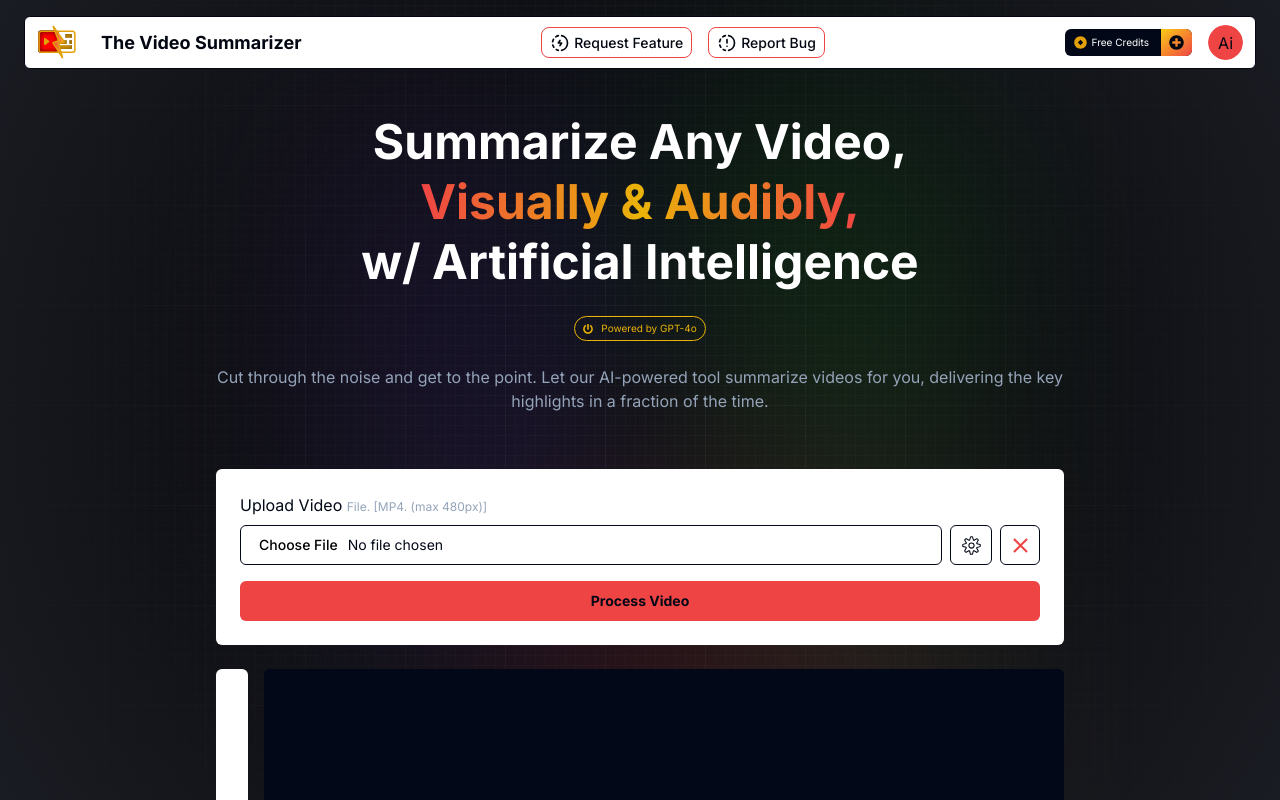
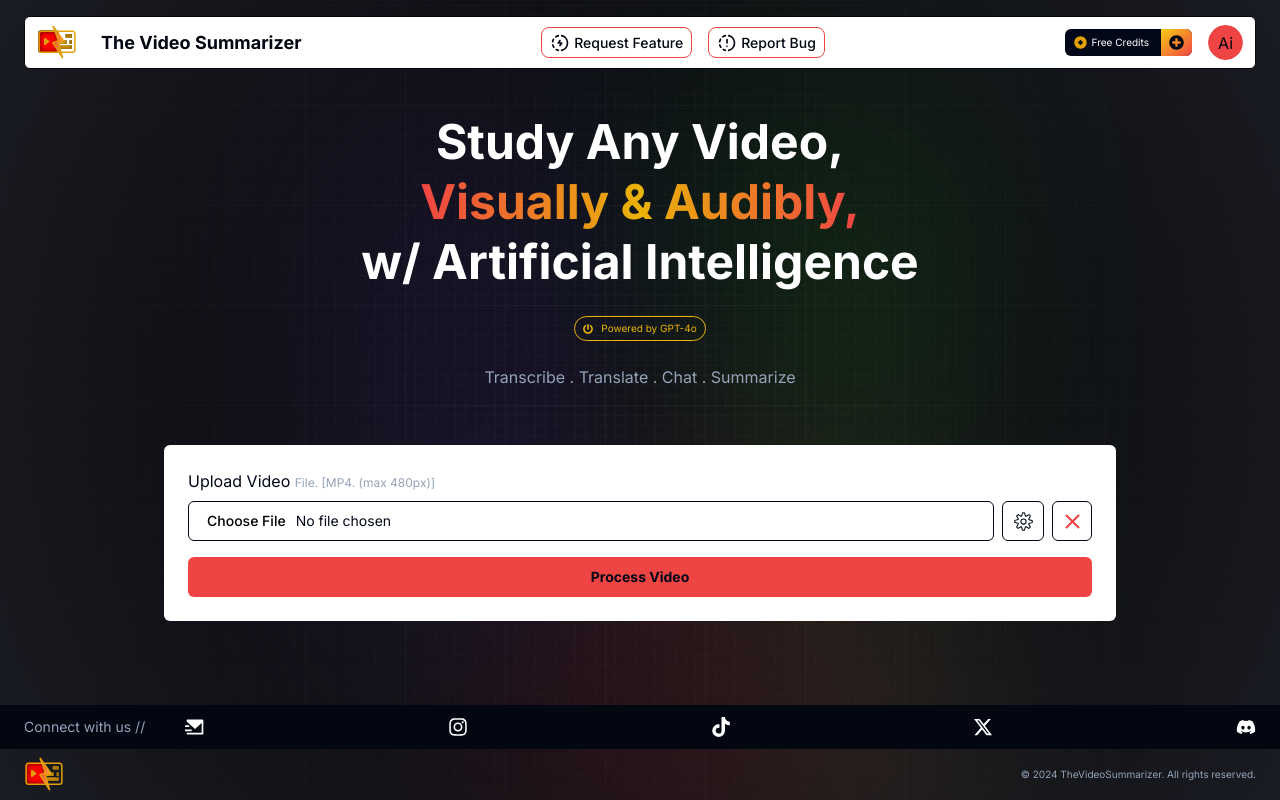
Before and after one commit to NyanDesigns/thevideosummarizer, a Next.js app: page / in a window 1280 px wide. Shown: the top 800 px of the page. Built offline with nearby package versions, Linux system fonts and the light colour scheme.

Commit message:
Video Load Transitions

```diff
--- a/app/globals.css
+++ b/app/globals.css
@@ -57,6 +57,55 @@
   filter: blur(100px) saturate(150%);
   top: 80px;
   opacity: 0.15;
+}
+
+@keyframes slideUpAndFade {
+  from {
+    transform: translateY(0);
+    opacity: 1;
+  }
+  to {
+    transform: translateY(-100%);
+    opacity: 0;
+  }
+}
+
+.animate-slideUpAndFade {
+  animation: slideUpAndFade 0.5s forwards;
+}
+
+@keyframes slideIn {
+  0% {
+    transform: translateY(-100%);
+    opacity: 0;
+  }
+  25% {
+    transform: translateY(-75%);
+    opacity: 0;
+  }
+  100% {
+    transform: translateY(0);
+    opacity: 1;
+  }
+}
+
+@keyframes slideOut {
+  0% {
+    transform: translateY(0);
+    opacity: 1;
+  }
+  100% {
+    transform: translateY(-100%);
+    opacity: 0;
+  }
+}
+
+.animate-slide-in {
+  animation: slideIn 1s ease-out forwards;
+}
+
+.animate-slide-out {
+  animation: slideOut 0.5s ease-out forwards;
 }
 
 @layer base {
--- a/components/hero/Hero.js
+++ b/components/hero/Hero.js
@@ -10,9 +10,9 @@ export function Hero() {
   return (
     //heroSection
     <NoSSRWrapper>
-      <div className="flex flex-col max-w-4xl px-6 mt-24 mb-10 h-fit sm:mt-28">
+      <div className="mb-10 mt-24 flex h-fit w-full flex-col px-6 sm:mt-28 sm:max-w-[1000px]">
         {/* hearoWarper */}
-        <div className="space-y-4 sm:space-y-6">
+        <div className="flex flex-col gap-4 sm:gap-6">
           {/* titleBlock */}
           <TitleBlock />
           {/* FormBlock */}
--- a/components/hero/TitleBlock.js
+++ b/components/hero/TitleBlock.js
@@ -1,12 +1,41 @@
+//react
+import { useEffect, useState } from "react";
+//jotaiLib
+import { useAtom, useAtomValue } from "jotai";
 //icons
 import { FaPowerOff } from "react-icons/fa";
+//customAtoms
+import { titleHiddenAtom, videoAtom } from "../../lib/atom";
 
 export function TitleBlock() {
+  //useState
+  const [isTitleExiting, setTitleExiting] = useState(false);
+  //useAtom
+  const [hidden, setHidden] = useAtom(titleHiddenAtom);
+  //useAtomValue
+  const video = useAtomValue(videoAtom);
+
+  //useEffect
+  //Effect //video
+  useEffect(() => {
+    if (video) {
+      setTitleExiting(true);
+      setTimeout(() => {
+        setHidden(true);
+      }, 500);
+    }
+  }, [video]);
+
   return (
+    <div
+      className={`${
+        hidden ? "hidden" : isTitleExiting ? "animate-slideUpAndFade" : "block"
+      } transition-all duration-500 ease-in-out`}
+    >
       <div className="space-y-4 sm:space-y-6">
         {/* heading */}
         <h1 className="text-4xl font-bold text-center text-white sm:text-5xl sm:leading-tight">
-        Summarize Any Video,
+          Study Any Video,
           <br className="mt-2 max-sm:hidden" />
           <span className="text-transparent bg-gradient-to-r from-red-500 via-yellow-500 to-red-500 bg-clip-text">
             Visually & Audibly,
@@ -24,10 +53,9 @@ export function TitleBlock() {
         </div>
         {/* subHeading */}
         <p className="pb-4 text-center text-slate-400 sm:pb-8">
-        Cut through the noise and get to the point. Let our AI-powered tool
-        summarize videos for you, delivering the key highlights in a fraction of
-        the time.
+          Transcribe . Translate . Chat . Summarize
         </p>
+      </div>
     </div>
   );
 }
--- a/components/hero/VideoBlock.js
+++ b/components/hero/VideoBlock.js
@@ -1,7 +1,8 @@
 "use client";
-
+//react
+import { useEffect, useState } from "react";
 //jotaiLib
-import { useAtom } from "jotai";
+import { useAtom, useAtomValue } from "jotai";
 //shadcn
 import {
   Popover,
@@ -18,7 +19,7 @@ import { MdClear } from "react-icons/md";
 //customComponents
 import { VideoPreviewComponent } from "../../lib/VideoPreview";
 //customAtoms
-import { videoAtom } from "../../lib/atom";
+import { titleHiddenAtom, videoAtom } from "../../lib/atom";
 
 export function VideoBlock() {
   //set Default Values
@@ -28,19 +29,41 @@ export function VideoBlock() {
       categories: "",
     },
   });
+  //useState
+  const [isSummaryVisible, setSummaryVisible] = useState(false);
+  const [isSummaryExiting, setSummaryExiting] = useState(false);
   //useAtom
   const [video, setVideo] = useAtom(videoAtom);
+  //useAtomValue
+  const hidden = useAtomValue(titleHiddenAtom);
+
+  //useEffect
+  //Effect //video
+  useEffect(() => {
+    if (!video) {
+      setSummaryVisible(false);
+      return;
+    }
+    if (!hidden) {
+      setTimeout(() => setSummaryVisible(true), 500);
+    } else {
+      setSummaryVisible(true);
+    }
+  }, [video, hidden]);
 
   //FUCTIONS
   //F //ClearFileInput
   const handleClearInputs = () => {
-    // Clear the file input value
-    const fileInput = document.getElementById("file_input");
-    if (fileInput) {
-      fileInput.value = "";
-    }
-    // Reset the video state to null
-    setVideo(null);
+    setSummaryVisible(false);
+    setSummaryExiting(true); // Trigger exit animation
+    setTimeout(() => {
+      const fileInput = document.getElementById("file_input");
+      if (fileInput) {
+        fileInput.value = "";
+      }
+      setVideo(null);
+      setSummaryExiting(false);
+    }, 500);
   };
 
   //RenderFrontEnd
@@ -48,8 +71,10 @@ export function VideoBlock() {
     <div className="flex flex-col gap-4 sm:gap-6">
       {/* InputFormBlock */}
       <Form {...form}>
-        <form   onSubmit={(e) => e.preventDefault()}
-        className="flex flex-col items-end w-full gap-2 p-6 rounded-md h-fit bg-background">
+        <form
+          onSubmit={(e) => e.preventDefault()}
+          className="flex flex-col items-end w-full gap-2 p-6 rounded-md h-fit bg-background"
+        >
           {/* InputLabel */}
           <div className="w-full">
             Upload Video{" "}
@@ -158,9 +183,17 @@ export function VideoBlock() {
         </form>
       </Form>
       {/* SummaryBlock */}
-      <div className="flex flex-col w-full gap-4 sm:flex-row">
+      <div
+        className={`-z-10 flex w-full flex-col gap-4 sm:flex-row ${
+          isSummaryVisible
+            ? "animate-slide-in"
+            : isSummaryExiting
+              ? "animate-slide-out"
+              : "hidden"
+        }`}
+      >
         {/* VideoBlock */}
-        <div className="min-h-[200px] max-w-[360px] rounded-md bg-background p-4">
+        <div className="max-w-[360px] min-w-[360px] rounded-md bg-background p-4">
           <VideoPreviewComponent video={video} />
         </div>
         {/* AiBlock */}
--- a/lib/atom.js
+++ b/lib/atom.js
@@ -1,3 +1,4 @@
 import { atom } from "jotai";
 //ffmpegJotais
 export const videoAtom = atom(null);
+export const titleHiddenAtom = atom(false);
```
Lines whose indentation alone changed are shown as unchanged.
